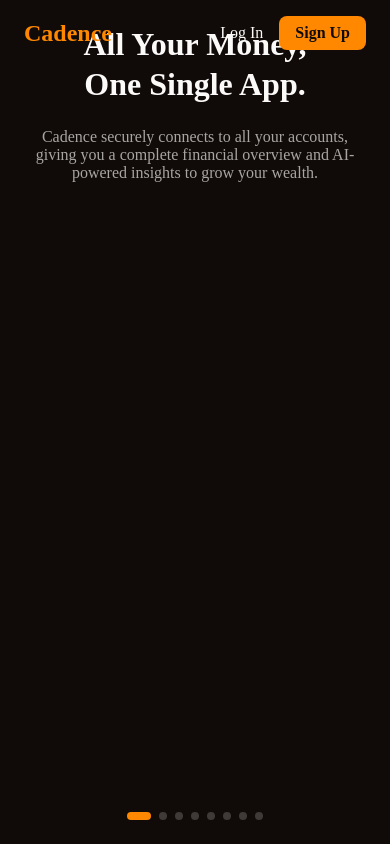
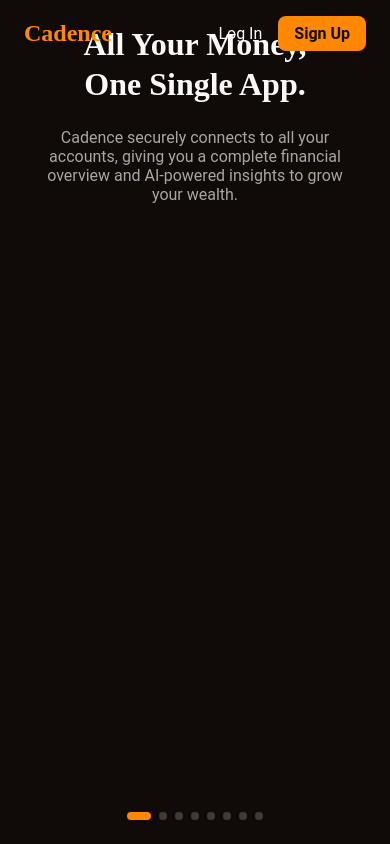
Before and after one commit to vstalingrady/Cadence, a React Native app: screen / in a window 390 px wide. Built offline with nearby package versions, Linux system fonts and the light colour scheme.

Commit message:
fix: use Android system fonts (Roboto) to ensure font loading works

```diff
--- a/src/theme/theme.ts
+++ b/src/theme/theme.ts
@@ -12,13 +12,13 @@
     destructive: '#EF4444',
   },
   fonts: {
-    sans: 'PlusJakartaSans',
-    sansLight: 'PlusJakartaSans',
-    sansMedium: 'PlusJakartaSans',
-    sansBold: 'PlusJakartaSans',
-    serif: 'Domine',
-    serifMedium: 'Domine',
-    serifBold: 'Domine',
+    sans: 'Roboto',
+    sansLight: 'Roboto-Light',
+    sansMedium: 'Roboto-Medium',
+    sansBold: 'Roboto-Bold',
+    serif: 'serif',
+    serifMedium: 'serif',
+    serifBold: 'serif',
   },
   fontSizes: {
     small: 12,
```
